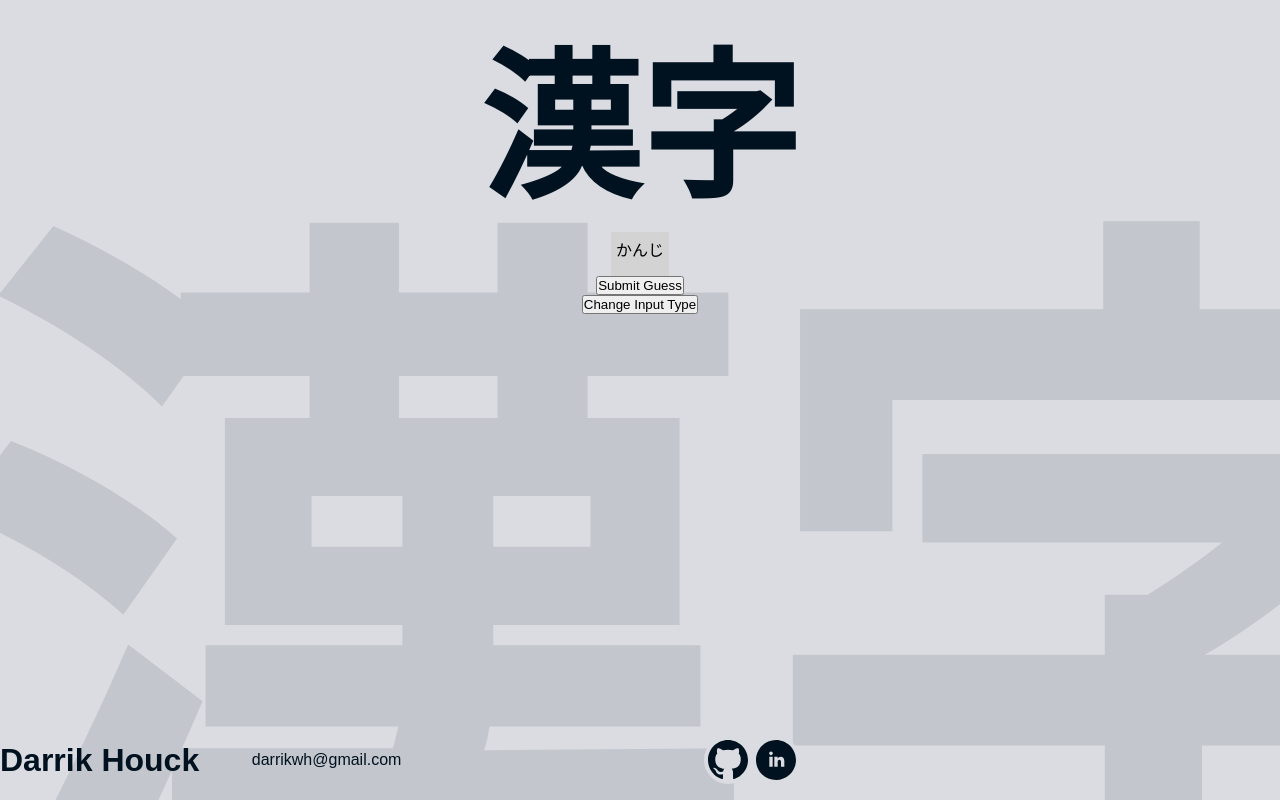
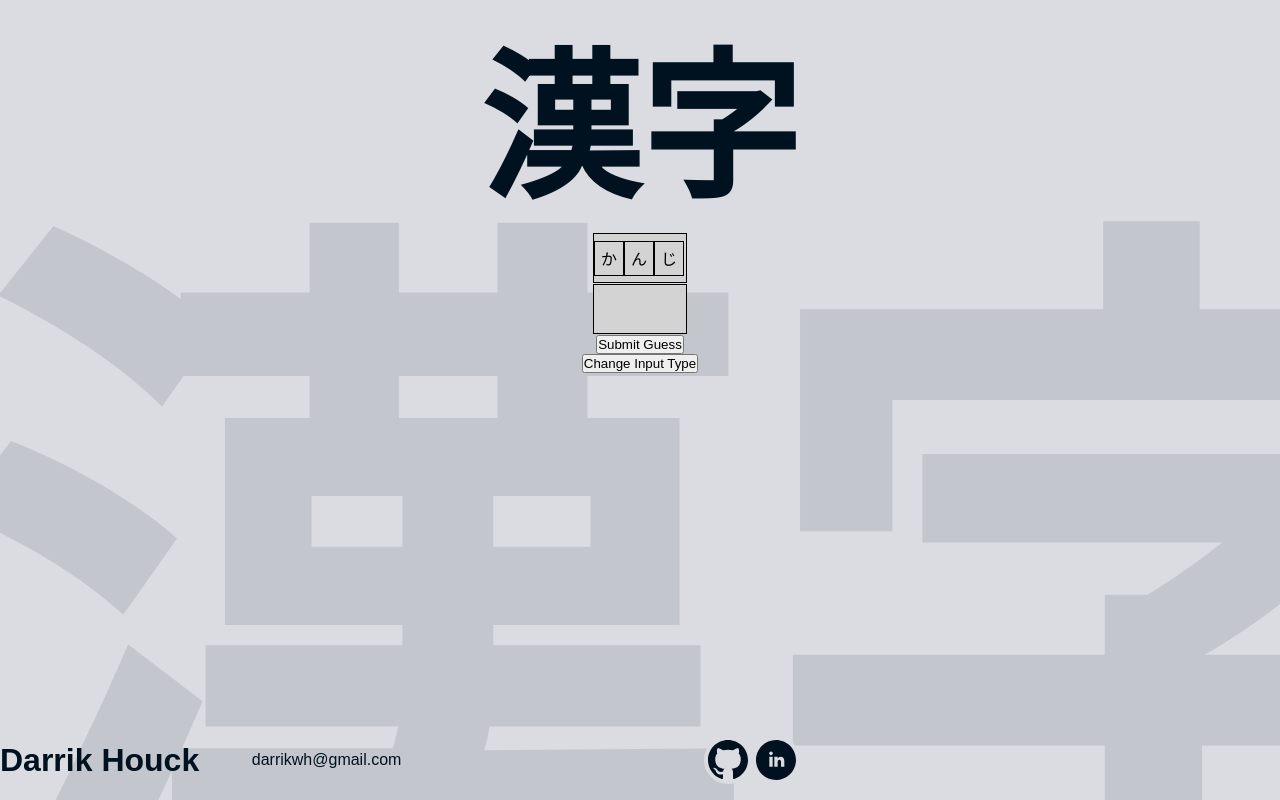
Before and after one commit to Daarrik/kanji-guess-v2, a React (Create React App) app: page / in a window 1280 px wide. Shown: the top 800 px of the page. Built offline with nearby package versions, Linux system fonts and the light colour scheme; a web font is replaced by a local one.

Commit message:
drag and drop bug free
wtf i did itgit status!

```diff
--- a/src/components/BoxInput/BoxInput.css
+++ b/src/components/BoxInput/BoxInput.css
@@ -1 +1,10 @@
 /*  */
+.char-box {
+  display: flex;
+  justify-content: center;
+  align-items: center;
+  border: 1px solid;
+  /* margin: 1px; */
+  height: 35px;
+  width: 30px;
+}
--- a/src/components/BoxInput/BoxInput.tsx
+++ b/src/components/BoxInput/BoxInput.tsx
@@ -2,8 +2,10 @@ import { useState, useEffect, useContext } from "react";
 import { CharBox, KanjiContext, GuessContext } from "../";
 import { DragDropContext, Droppable, Draggable } from "react-beautiful-dnd";
 import { DraggableLocation, DropResult } from "react-beautiful-dnd";
+import "./BoxInput.css";
+import { readConfigFile } from "typescript";
 
-const reorder = (list: Array<string>, startIndex: number, endIndex: number) => {
+const reorder = (list: ItemType[], startIndex: number, endIndex: number) => {
   const result = Array.from(list);
   const [removed] = result.splice(startIndex, 1);
   result.splice(endIndex, 0, removed);
@@ -26,33 +28,31 @@ const move = (source: Array<string>, destination: Array<string>, droppableSource
 
 const grid = 5;
 
-const getListStyle = (isDraggingOver: boolean, isEmpty: boolean) => ({
-  background: isDraggingOver ? "lightblue" : "lightgrey",
-  display: "flex",
-  padding: grid,
-  overflow: "auto",
-  minHeight: isEmpty ? "45px" : "NaN"
-});
-
 interface StateType {
-  items: string[];
-  selected: string[];
+  items: ItemType[];
+  selected: ItemType[];
 }
-
-interface NewStateType {
-  items?: string[];
-  selected?: string[];
+interface ItemType {
+  id: string;
+  char: string;
 }
 
 const BoxInput = () => {
   const { reading } = useContext(KanjiContext);
   const { guess, setGuess } = useContext(GuessContext);
 
-  const [state, setState] = useState<StateType>({items: reading.split(''), selected: []});
+  const [state, setState] = useState<StateType>({items: reading.split('').map((char, idx) => ({id: idx.toString(), char: char})), selected: []});
 
-  useEffect(() => {
-    setGuess(state.selected.join(''));
-  }, [state])
+  const getListStyle = (isDraggingOver: boolean) => ({
+    background: isDraggingOver ? "lightblue" : "lightgrey",
+    border: "1px solid",
+    margin: "1px",
+    display: "flex",
+    width: reading.length * 30 + reading.length + 1 + "px",
+    height: "50px",
+    alignItems: "center",
+    overflow: "auto",
+  });
 
   useEffect(() => {
     console.log(guess)
@@ -61,7 +61,6 @@ const BoxInput = () => {
   const getList = (id: keyof StateType) => state[id];
 
   const onDragEnd = (result: DropResult) => {
-
     const { source, destination } = result;
 
     // dropped outside the list
@@ -70,7 +69,7 @@ const BoxInput = () => {
     }
 
     if (source.droppableId === destination.droppableId) {
-      const items: string[] = reorder(
+      const items: ItemType[] = reorder(
         // @ts-ignore
         getList(source.droppableId),
         source.index,
@@ -79,10 +78,11 @@ const BoxInput = () => {
 
     setState({...state, [source.droppableId]: items});
     if (source.droppableId === "selected") {
-      setGuess(items.join(''))
+      const guessArray = items.map(item => item.char);
+      setGuess(guessArray.join(''))
     }
     } else {
-      const result = move(
+      const result: StateType = move(
         // @ts-ignore
         getList(source.droppableId),
         // @ts-ignore
@@ -91,7 +91,8 @@ const BoxInput = () => {
         destination
       );
       setState({ items: result.items, selected: result.selected });
-      setGuess(result.selected.join(''))
+      const guessArray = result.selected.map(item => item.char);
+      setGuess(guessArray.join(''))
     }
   };
 
@@ -102,17 +103,17 @@ const BoxInput = () => {
           {(provided, snapshot) => (
             <div
               ref={provided.innerRef}
-              style={getListStyle(snapshot.isDraggingOver, false)}
+              style={getListStyle(snapshot.isDraggingOver)}
             >
               {state.items.map((item, idx) => (
-                <Draggable key={idx} draggableId={item+idx} index={idx}>
-                  {(provided, snapshot) => (
-                    <div
+                <Draggable key={item.id} draggableId={item.id} index={idx}>
+                  {(provided) => (
+                    <div className="char-box"
                       ref={provided.innerRef}
                       {...provided.draggableProps}
                       {...provided.dragHandleProps}
                     >
-                      {item}
+                      {item.char}
                     </div>
                   )}
                 </Draggable>
@@ -125,21 +126,17 @@ const BoxInput = () => {
           {(provided, snapshot) => (
             <div
               ref={provided.innerRef}
-              style={getListStyle(snapshot.isDraggingOver, false)}
+              style={getListStyle(snapshot.isDraggingOver)}
             >
               {state.selected.map((item, idx) => (
-                <Draggable key={idx} draggableId={item+idx} index={idx}>
-                  {(provided, snapshot) => (
-                    <div
+                <Draggable key={item.id} draggableId={item.id} index={idx}>
+                  {(provided) => (
+                    <div className="char-box"
                       ref={provided.innerRef}
                       {...provided.draggableProps}
                       {...provided.dragHandleProps}
-                      // style={getItemStyle(
-                      //   snapshot.isDragging,
-                      //   provided.draggableProps.style
-                      // )}
                     >
-                      {item}
+                      {item.char}
                     </div>
                   )}
                 </Draggable>
--- a/src/components/CharBox/CharBox.tsx
+++ b/src/components/CharBox/CharBox.tsx
@@ -1,5 +1,3 @@
-import { useState, useContext } from "react";
-import { GuessContext } from "../";
 import "./CharBox.css";
 
 interface CharBoxProps {
@@ -7,21 +5,8 @@ interface CharBoxProps {
 }
 
 const CharBox = ({ kana }: CharBoxProps) => {
-  const [clicked, setClicked] = useState(false);
-  const { setGuess } = useContext(GuessContext);
-
-  const handleClick = () => {
-    if (!clicked) {
-      setGuess((oldGuess) => oldGuess + kana);
-    } else {
-      // Find way to remove guess without using .replace() for instances like とうとう
-      setGuess((oldGuess) => oldGuess.replace(kana, ""));
-    }
-    setClicked(!clicked);
-  };
-
   return (
-    <button className="char-box jp-font" onClick={handleClick}>
+    <button className="char-box jp-font">
       {kana}
     </button>
   );
```
Also changed, not shown: 1 other file (tests, documents, lock files or other folders).
